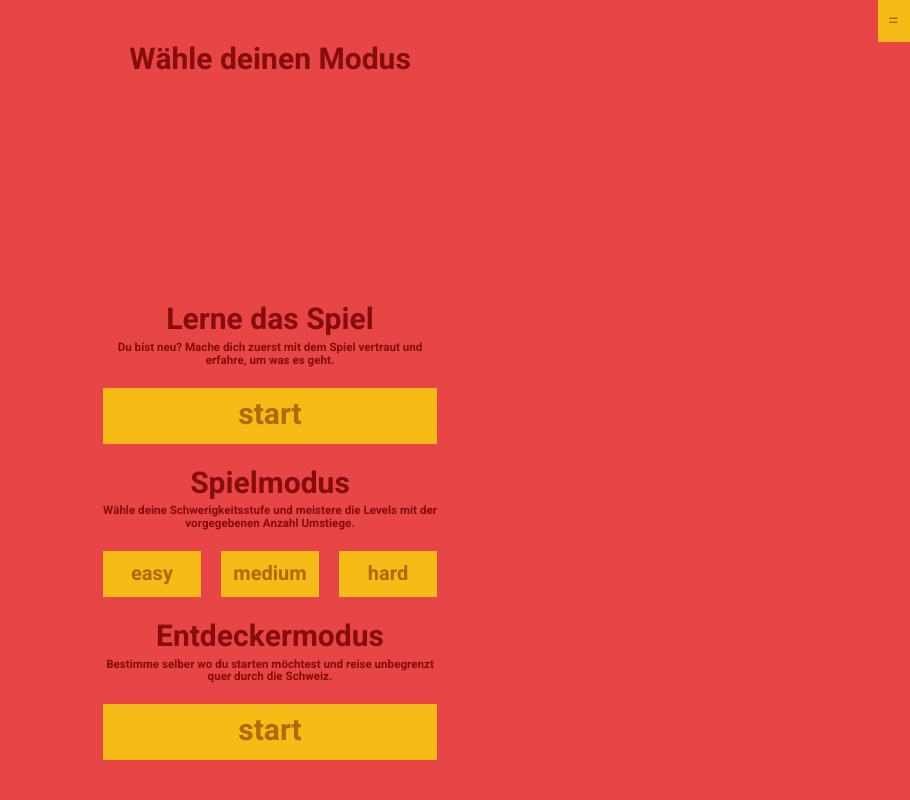
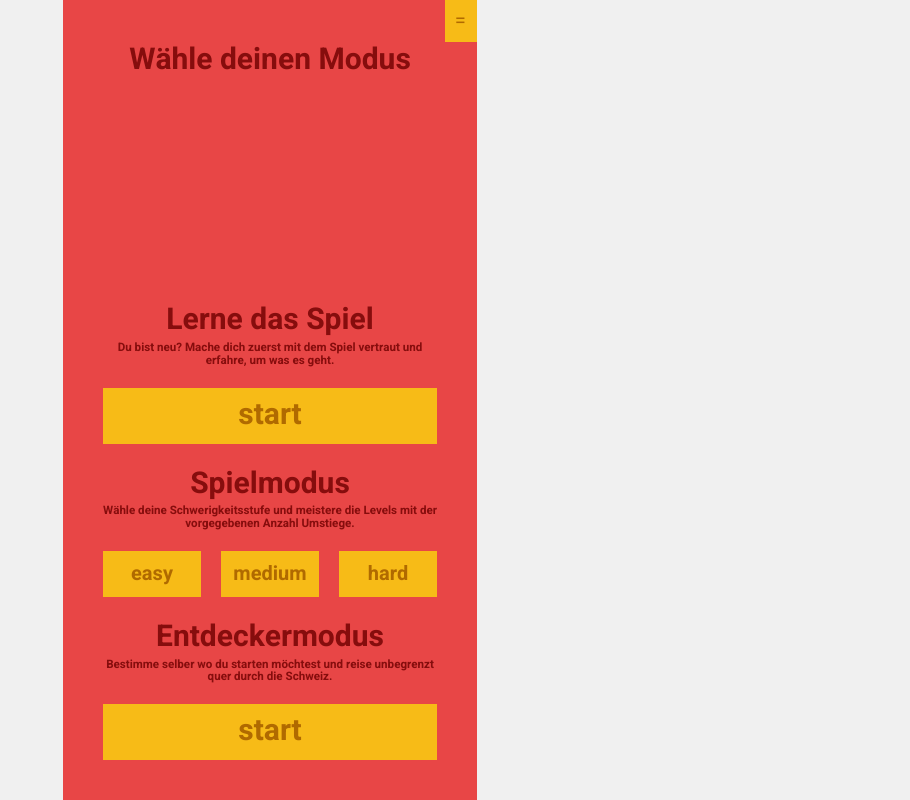
Before and after one commit to leamoser/mma-game_final, a PHP site: page /choose_mode.php in a window 1280 px wide. Shown: the whole page, without its empty margins (370-1280 px from the left). Run offline with PHP 8.4, Linux system fonts and the light colour scheme; some libraries are stand-ins or nearby versions.

Commit message:
improve style desktop

```diff
--- a/css/main.css
+++ b/css/main.css
@@ -71,11 +71,15 @@
 /******************************************/
 /*Hintergrundfarben Seite*/
 body{
+  color: var(--co-typo-darkred);
+  background: rgb(240, 240, 240);
+}
+main{
   background-color: var(--co-hauptfarbe);
-  color: var(--co-typo-darkred);
 }
 body.play{
-  background-color: var(--co-negativ);
+  background: rgb(240, 240, 240);
+  /*background-color: var(--co-negativ);*/
 }
 /*Hauptcontainer*/
 main{
@@ -681,7 +685,7 @@ section.maincontainer#error h1{
     align-items: center;
     text-align: center;
     position: fixed;
-    left: 0px;
+    /*left: 0px;*/
   }
   /*Aufbau Nav im Container*/
   div.navigation nav li.sml{
@@ -714,3 +718,20 @@ section.maincontainer#error h1{
     margin: 0 auto;
   }
 }
+
+
+/* desktop fixes */
+main{
+  overflow: hidden;
+}
+
+div.navigation, #ct_cockpit{
+  position: relative;
+}
+#nav_toggle{
+  position: absolute;
+}
+
+nav#nav_content{
+  width: var(--sz-w-screen);
+}
```
